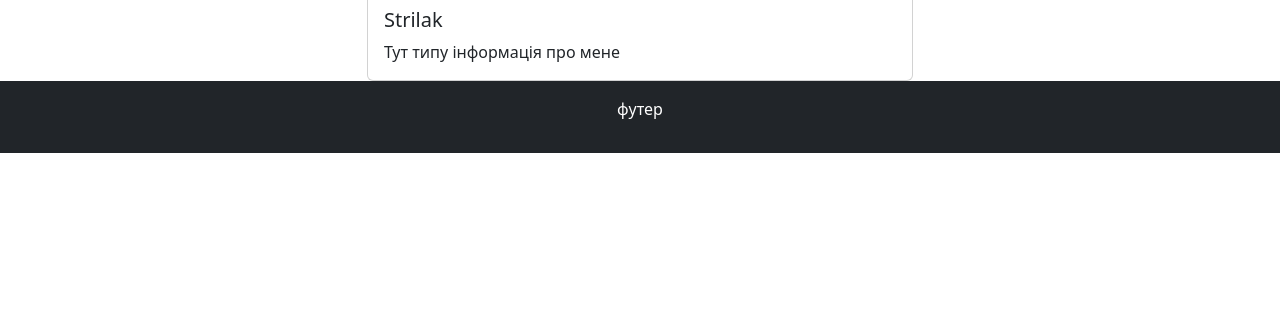
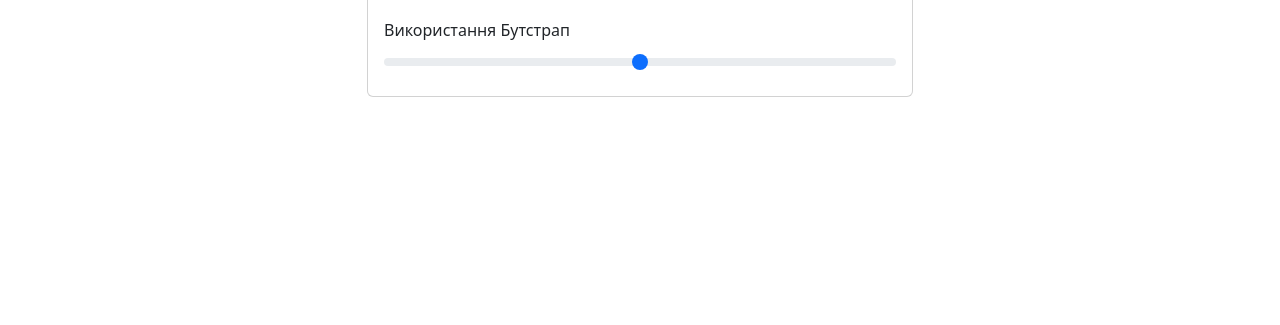
Before and after one commit to turtle099a/JavaScript, a PHP site: page / in a window 1280 px wide. Shown: the part 475-800 px from the top of the page. Run offline with PHP 8.4, Linux system fonts and the light colour scheme.

Commit message:
Update index.php

```diff
--- a/index.php
+++ b/index.php
@@ -1,5 +1,4 @@
 <!DOCTYPE html>
-<html lang="en">
 <head>
     <meta charset="UTF-8">
     <meta name="viewport" content="width=device-width, initial-scale=1, shrink-to-fit=no">
@@ -8,7 +7,7 @@
     <title>Ваше портфоліо</title>
 </head>
 <body>
-    <!-- панель bootstrap -->
+
     <nav class="navbar navbar-expand-lg navbar-light bg-light">
         <a class="navbar-brand" href="#">Моє портфоліо</a>
         <button class="navbar-toggler" type="button" data-toggle="collapse" data-target="#navbarNav" aria-controls="navbarNav" aria-expanded="false" aria-label="Toggle navigation">
@@ -32,9 +31,6 @@
         </div>
     </nav>
 
-    <label for="customRange3" class="form-label">Example range</label>
-    <input type="range" class="form-range" min="0" max="5" step="0.5" id="customRange3">
-
     <div class="container mt-5">
         <div class="row">
             <div class="col-md-6 offset-md-3">
@@ -42,6 +38,8 @@
                     <img src="img\ava.png" class="card-img-top mx-auto d-block img-fluid" style="width: 300px; height: 300px;"><div class="card-body">
                         <h5 class="card-title">Strilak</h5>
                         <p class="card-text">Тут типу інформація про мене</p>
+                        <label for="customRange3" class="form-label">Використання Бутстрап</label>
+                        <input type="range" class="form-range" min="0" max="5" step="0.5" id="customRange3">
                     </div>
                 </div>
             </div>
@@ -49,7 +47,5 @@
     </div>
 </body>
 
-<footer class="bg-dark text-white text-center py-3">
-        <p>футер</p>
-    </footer>
+
 </html>
```
